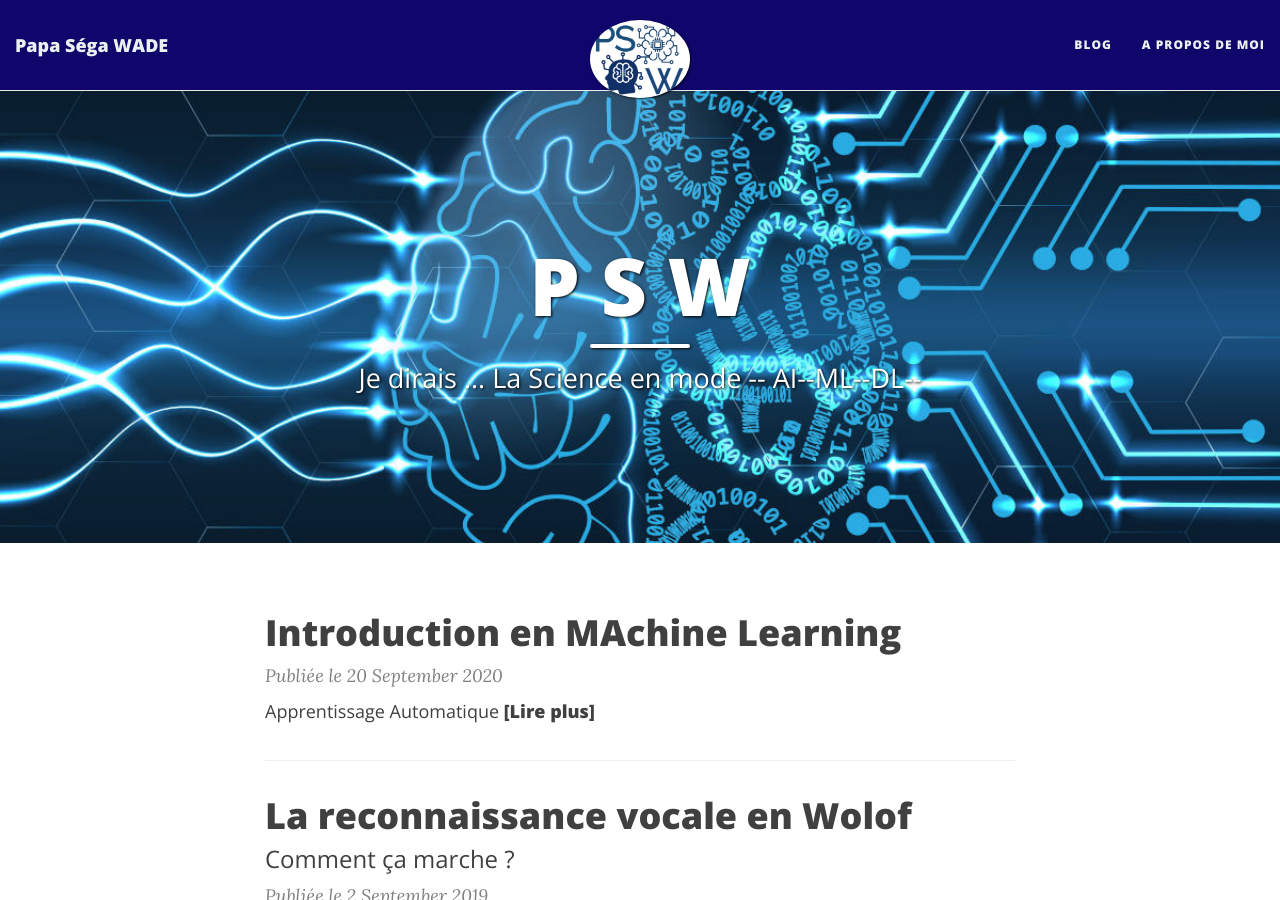
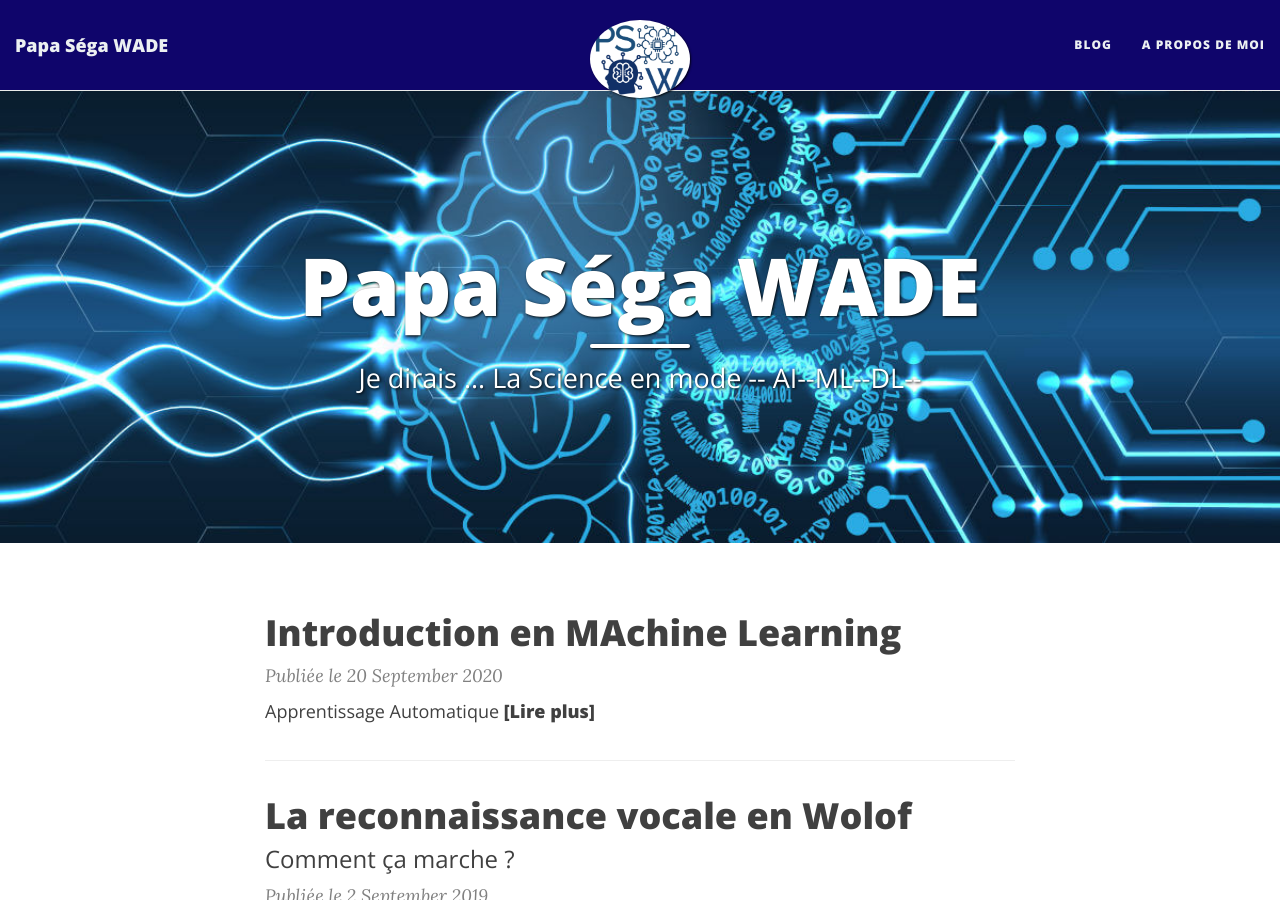
Before and after one commit to papasega/papasega.github.io, a Jekyll site: the page built from index.html, in a window 1280 px wide and 900 px high. Built offline with Jekyll 4.4.1, drawn with Linux system fonts in a browser that asks for light colours; nearby versions of some CDN libraries; the list of posts is cut into pages by our own code.

Commit message:
Update index.html

```diff
--- a/index.html
+++ b/index.html
@@ -1,6 +1,6 @@
 ---
 layout: page
-title: P S W
+title: Papa Séga WADE
 subtitle: Je dirais ... La Science en mode -- AI--ML--DL--
 bigimg: img/site-banner_pswjpg.jpg
 use-site-title: true
```
